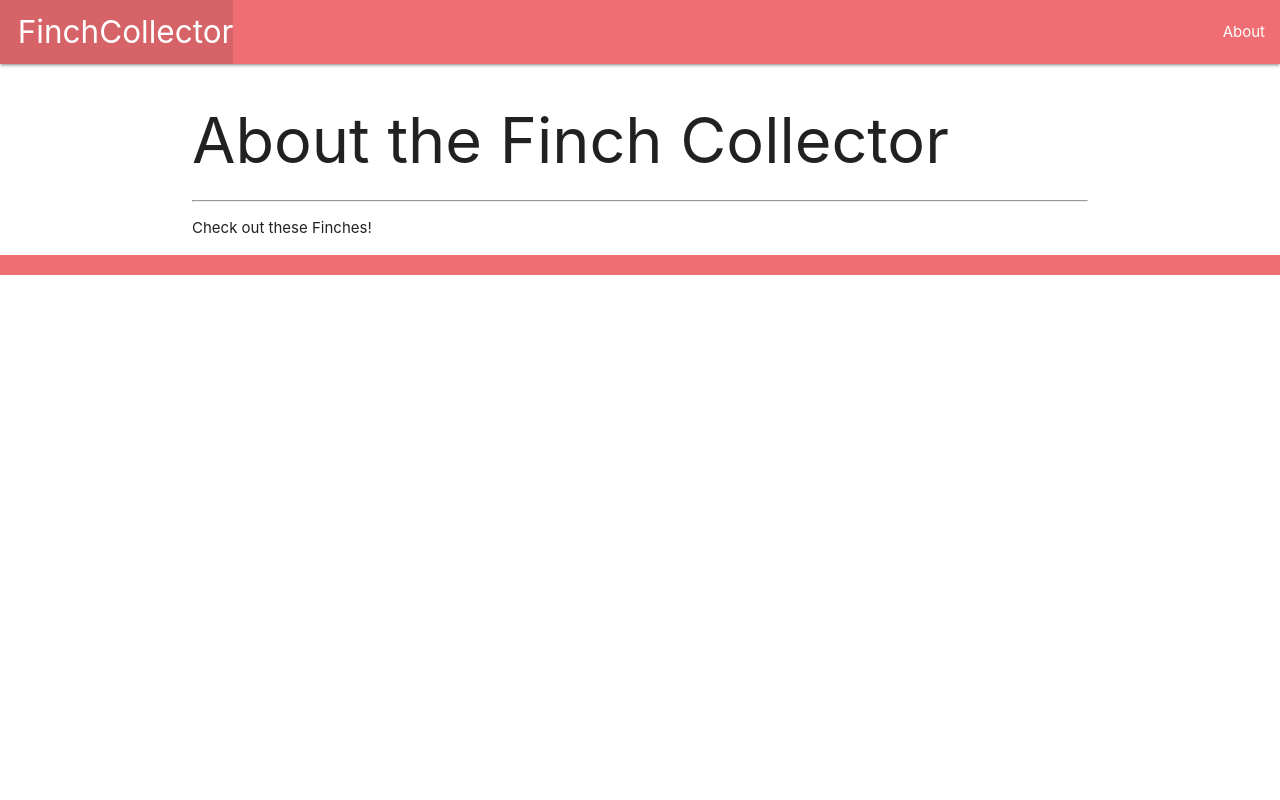
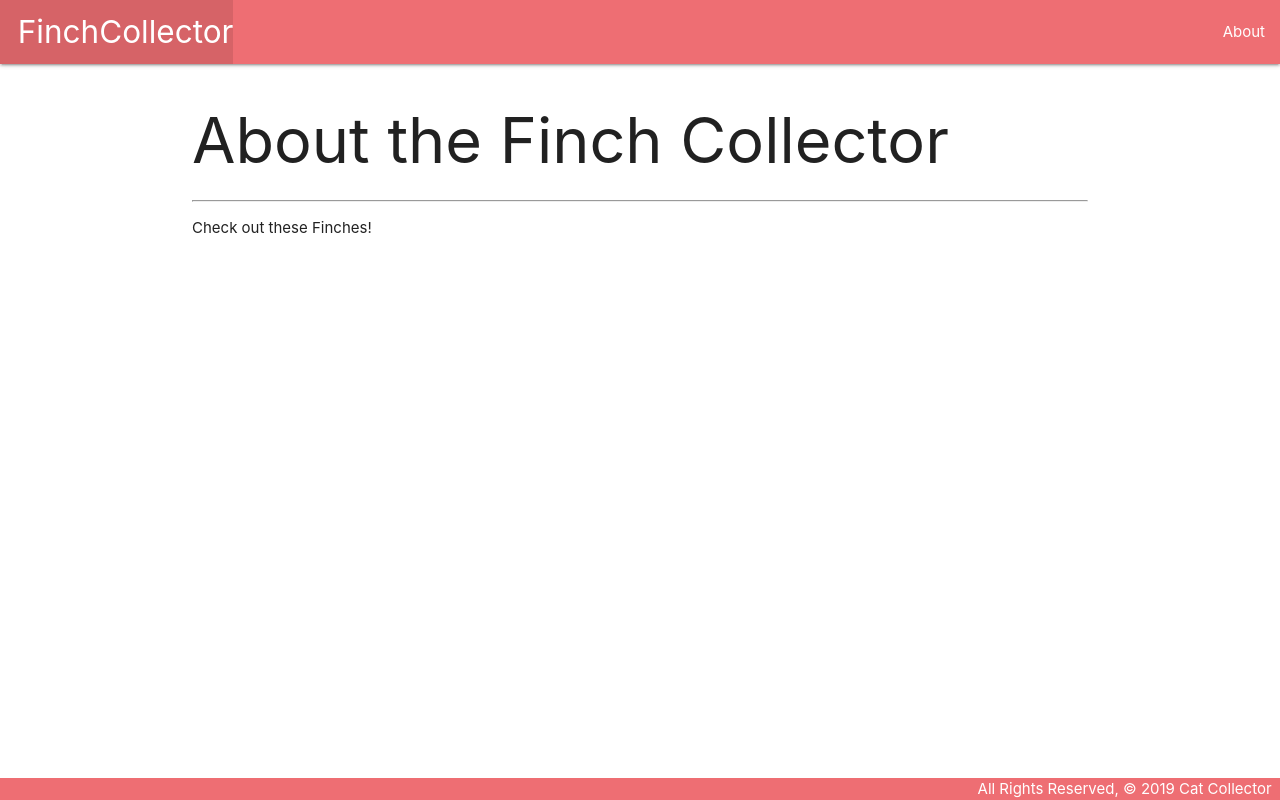
Before and after one commit to jlee8020/finchcollector, a Django app: page /about/ in a window 1280 px wide. Run offline with Django 3.2, Linux system fonts and the light colour scheme.

Commit message:
add materialize styling

```diff
--- /dev/null
+++ b/main_app/static/css/style.css
@@ -0,0 +1,14 @@
+body {
+    display: flex;
+    min-height: 100vh;
+    flex-direction: column;
+  }
+
+  main {
+    flex: 1 0 auto;
+  }
+
+  footer.page-footer {
+    padding-top: 0;
+    text-align: right;
+  }
--- a/main_app/templates/about.html
+++ b/main_app/templates/about.html
@@ -4,5 +4,4 @@
 <h1>About the Finch Collector</h1>
 <hr />
 <p>Check out these Finches!</p>
-
 {% endblock %}
--- a/main_app/templates/base.html
+++ b/main_app/templates/base.html
@@ -1,3 +1,5 @@
+{% load static %}
+{% load static %}
 <!DOCTYPE html>
 <html lang="en">
 <head>
@@ -6,6 +8,8 @@
   <meta http-equiv="X-UA-Compatible" content="ie=edge">
   <title>Finch Collector</title>
   <link rel="stylesheet" href="https://cdnjs.cloudflare.com/ajax/libs/materialize/1.0.0/css/materialize.min.css">
+  <link rel="stylesheet" type="text/css" href="{% static 'css/style.css' %}">
+
 </head>
 <body>
   <header class="navbar-fixed">
@@ -25,7 +29,7 @@
     {% endblock %}
   </main>
   <footer class="page-footer">
-    <div class="right">All Rights Reserved, &copy; 2019 Finch Collector &nbsp;</div>
+    <div>All Rights Reserved, &copy; 2019 Cat Collector &nbsp;</div>
   </footer>
 </body>
 </html>
```
